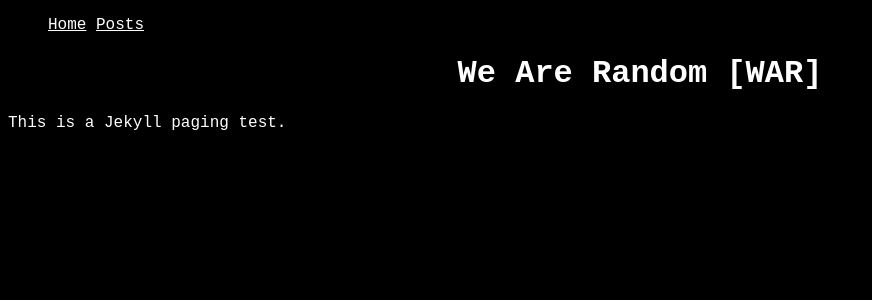
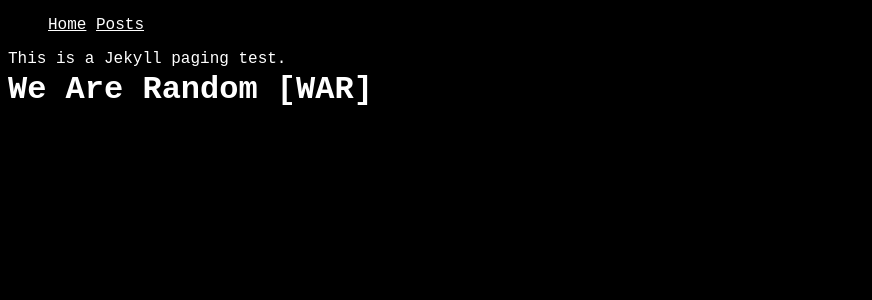
Before and after one commit to wearerandom/wearerandom.github.io, a Jekyll site: the page built from index.html, in a window 1280 px wide. Shown: the top 300 px of the page, without its empty margins (0-872 px from the left). Built offline with Jekyll 4.4.1, drawn with Linux system fonts in a browser that asks for light colours.

Commit message:
Update _styles.scss

```diff
--- a/_sass/_styles.scss
+++ b/_sass/_styles.scss
@@ -6,7 +6,7 @@
     font-family: "Courier New";
 }
 h1 {
-    text-align: center;
+    position: absolute;
 }
 ul {
     li {
```
